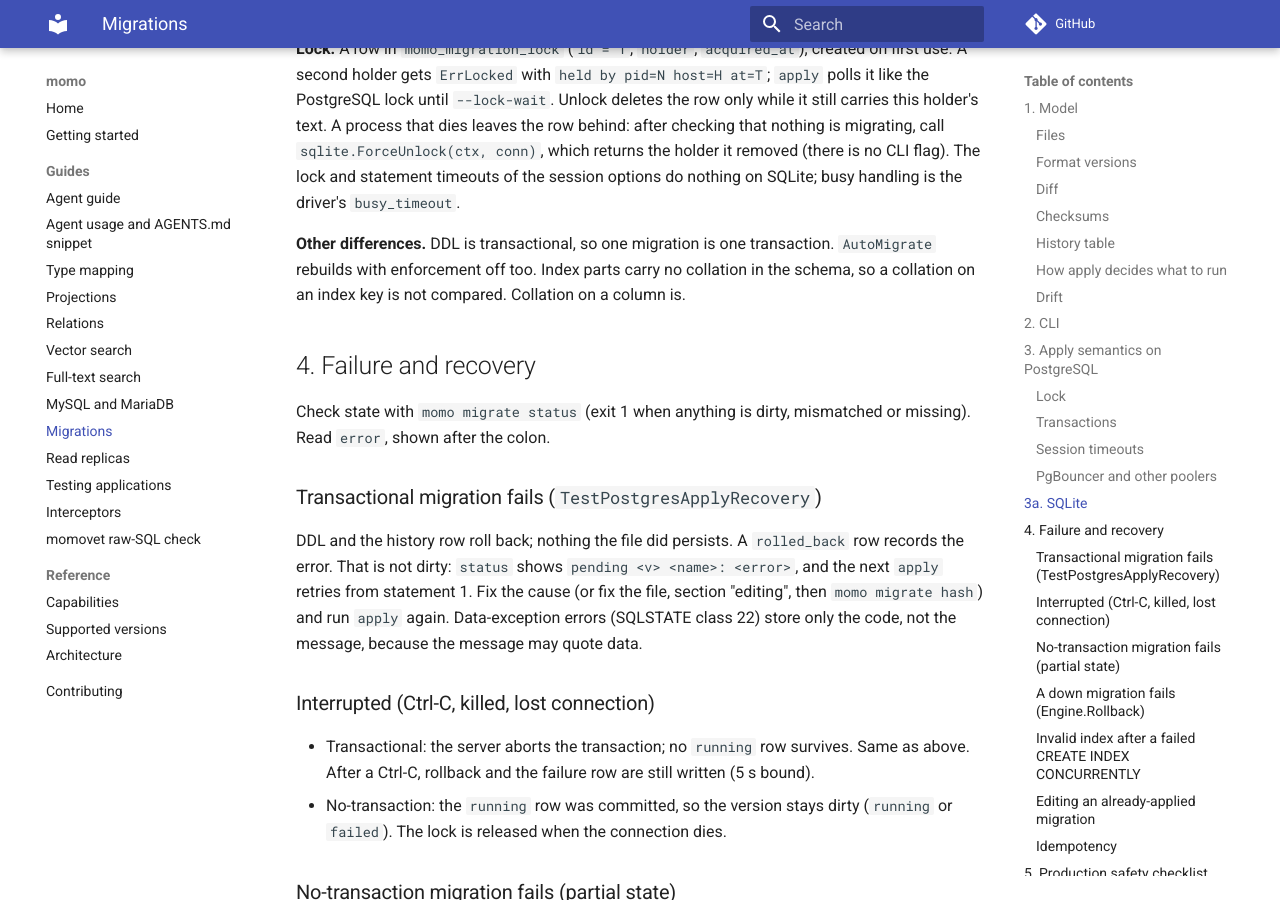
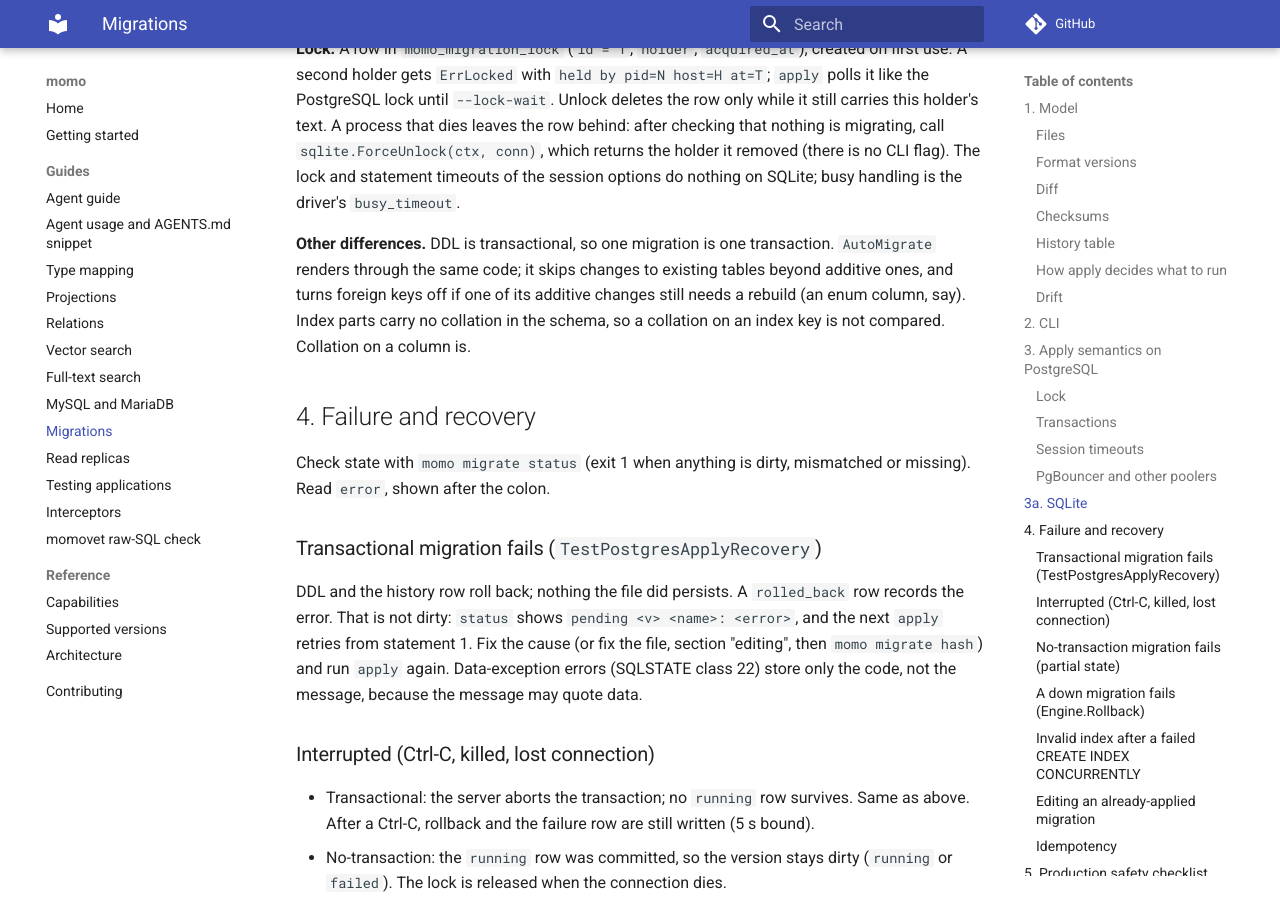
Before and after one commit to azrtydxb/momo, an MkDocs documentation site: the page built from docs/migrations.md, in a window 1280 px wide and 900 px high, scrolled down 12089 px. Built offline with MkDocs 1.6.1 and Material for MkDocs 9.7.7, drawn with Linux system fonts in a browser that asks for light colours; comment, search, counter and statistics services are not loaded; the version menu is left out.

Commit message:
docs(migrations): state what AutoMigrate does on SQLite

```diff
--- a/docs/migrations.md
+++ b/docs/migrations.md
@@ -466,7 +466,7 @@ removed (there is no CLI flag). The lock and statement timeouts of the session
 options do nothing on SQLite; busy handling is the driver's `busy_timeout`.
 
 **Other differences.** DDL is transactional, so one migration is one
-transaction. `AutoMigrate` rebuilds with enforcement off too. Index parts carry
+transaction. `AutoMigrate` renders through the same code; it skips changes to existing tables beyond additive ones, and turns foreign keys off if one of its additive changes still needs a rebuild (an enum column, say). Index parts carry
 no collation in the schema, so a collation on an index key is not compared.
 Collation on a column is.
 
```
